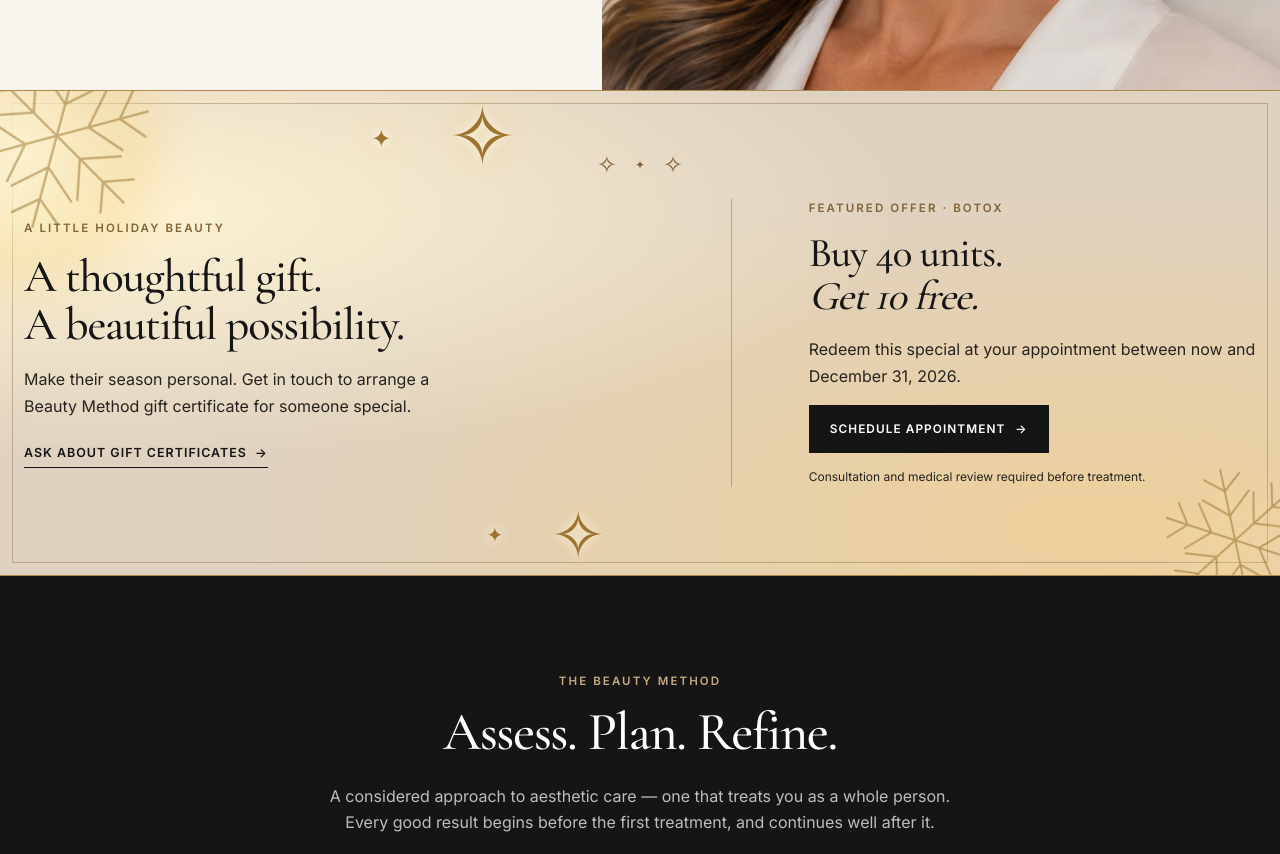
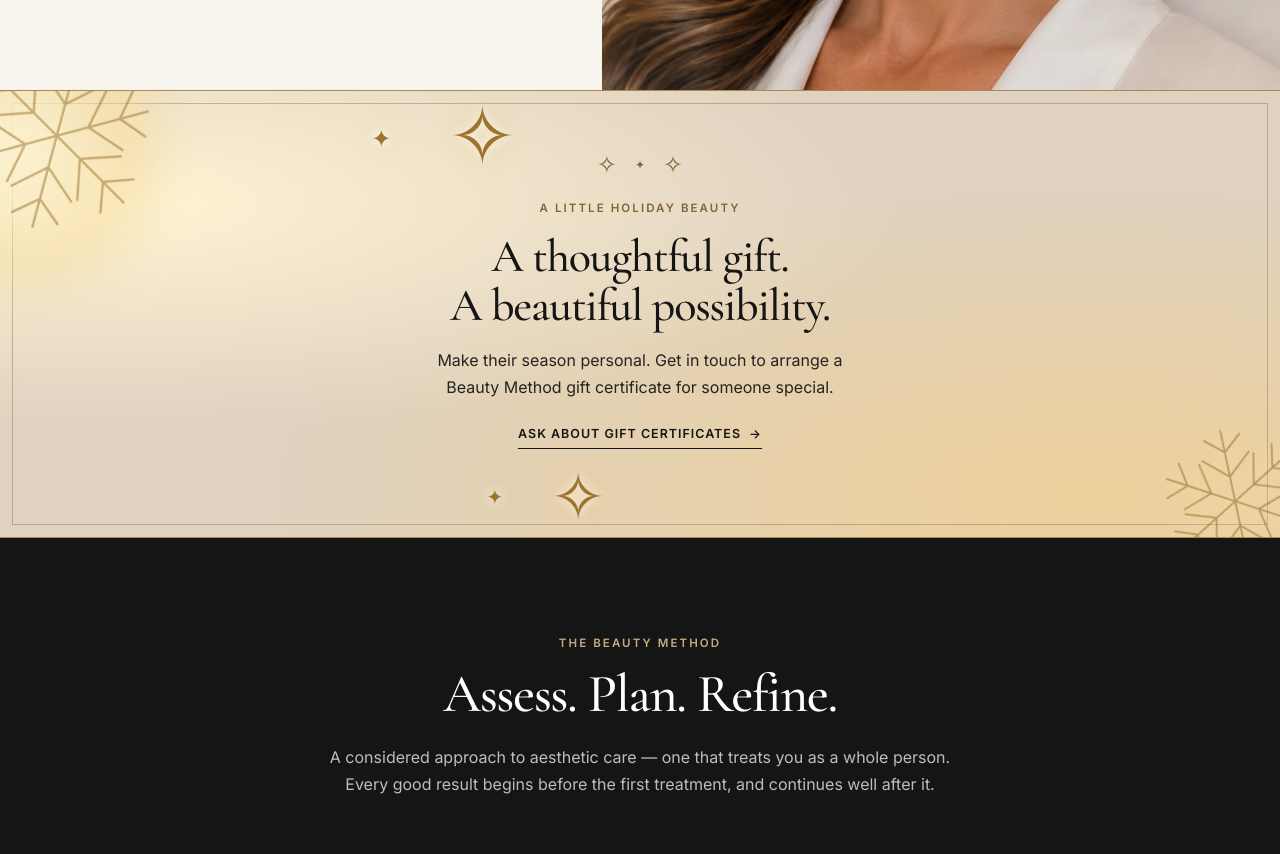
Before and after one commit to meganaglow/beautymethodsite, a plain HTML site: page index.html in a window 1280 px wide. Shown: the part 959-1813 px from the top of the page. Drawn offline with nearby package versions, Linux system fonts and the light colour scheme.

Commit message:
Remove Botox promotion and laser photo placeholders

```diff
--- a/index.html
+++ b/index.html
@@ -68,14 +68,7 @@
         <p>Make their season personal. Get in touch to arrange a Beauty Method gift certificate for someone special.</p>
         <a class="text-link" href="visit.html#book">Ask about gift certificates <span aria-hidden="true">→</span></a>
       </div>
-      <!-- Seasonal offer: edit the heading, details, and link together when changing promotions. -->
-      <div class="promotion-offer" aria-labelledby="promotion-offer-title">
-        <p class="eyebrow">Featured offer · Botox</p>
-        <h3 id="promotion-offer-title">Buy 40 units.<br><em>Get 10 free.</em></h3>
-        <p>Redeem this special at your appointment between now and December 31, 2026.</p>
-        <a class="btn" href="https://fklyz.myaestheticrecord.com/online-booking/h/M18zMzIzNV9jbGluaWNz" data-book-link target="_blank" rel="noopener">Schedule appointment <span aria-hidden="true">→</span></a>
-        <p class="promotion-note">Consultation and medical review required before treatment.</p>
-      </div>
+
     </div>
   </section>
 
--- a/styles.css
+++ b/styles.css
@@ -209,13 +209,13 @@ button, input, select, textarea { font: inherit; }
 .promotion-sparkles { display: flex; align-items: center; justify-content: center; gap: 18px; color: var(--gold-text); margin: -26px 0 22px; line-height: 1; pointer-events: none; }
 .promotion-sparkles span { font-size: 1.5rem; }
 .promotion-sparkles span:nth-child(2) { font-size: .75rem; }
-.promotion-inner { display: grid; grid-template-columns: 1.2fr 1fr; gap: clamp(32px, 6vw, 80px); align-items: center; }
+.promotion-inner { display: grid; grid-template-columns: 1fr; justify-items: center; text-align: center; }
 .promotion-copy { max-width: 540px; }
 .promotion h2, .promotion h3 { font-family: var(--serif); font-weight: 500; letter-spacing: -.025em; line-height: 1.05; margin: 0 0 18px; }
 .promotion h2 { font-size: clamp(2.3rem, 3.6vw, 3.5rem); }
 .promotion h3 { font-size: clamp(2.1rem, 3.2vw, 3rem); }
 .promotion h3 em { font-weight: 500; }
-.promotion-copy > p:not(.eyebrow), .promotion-offer > p:not(.eyebrow) { color: var(--ink-soft); max-width: 45ch; }
+.promotion-copy > p:not(.eyebrow) { color: var(--ink-soft); max-width: 45ch; margin-inline: auto; }
 .promotion .text-link { margin-top: 8px; }
 .promotion-offer { border-left: 1px solid rgba(21,21,21,.25); padding-left: clamp(32px, 6vw, 80px); }
 .promotion .promotion-note { font-size: .75rem; margin: 14px 0 0; }
```
Also changed, not shown: services.html (+2 -2 lines).
